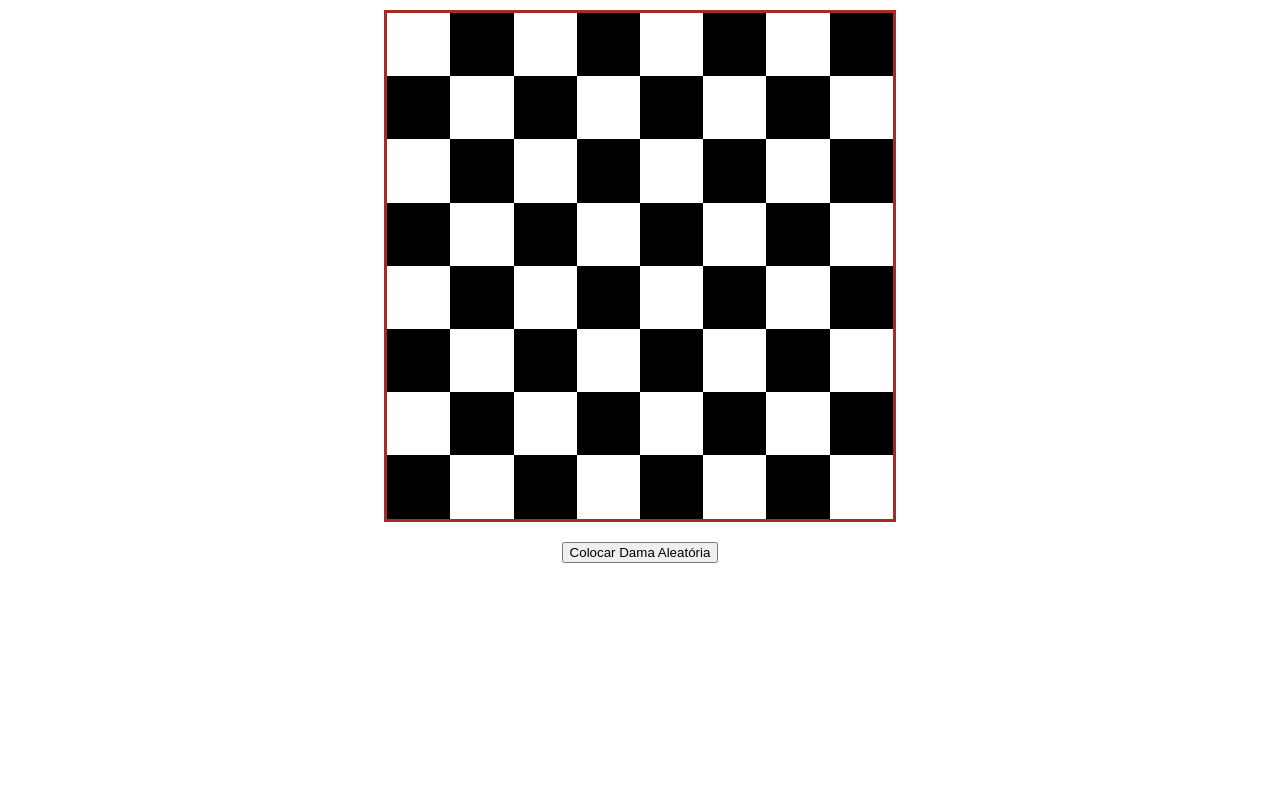
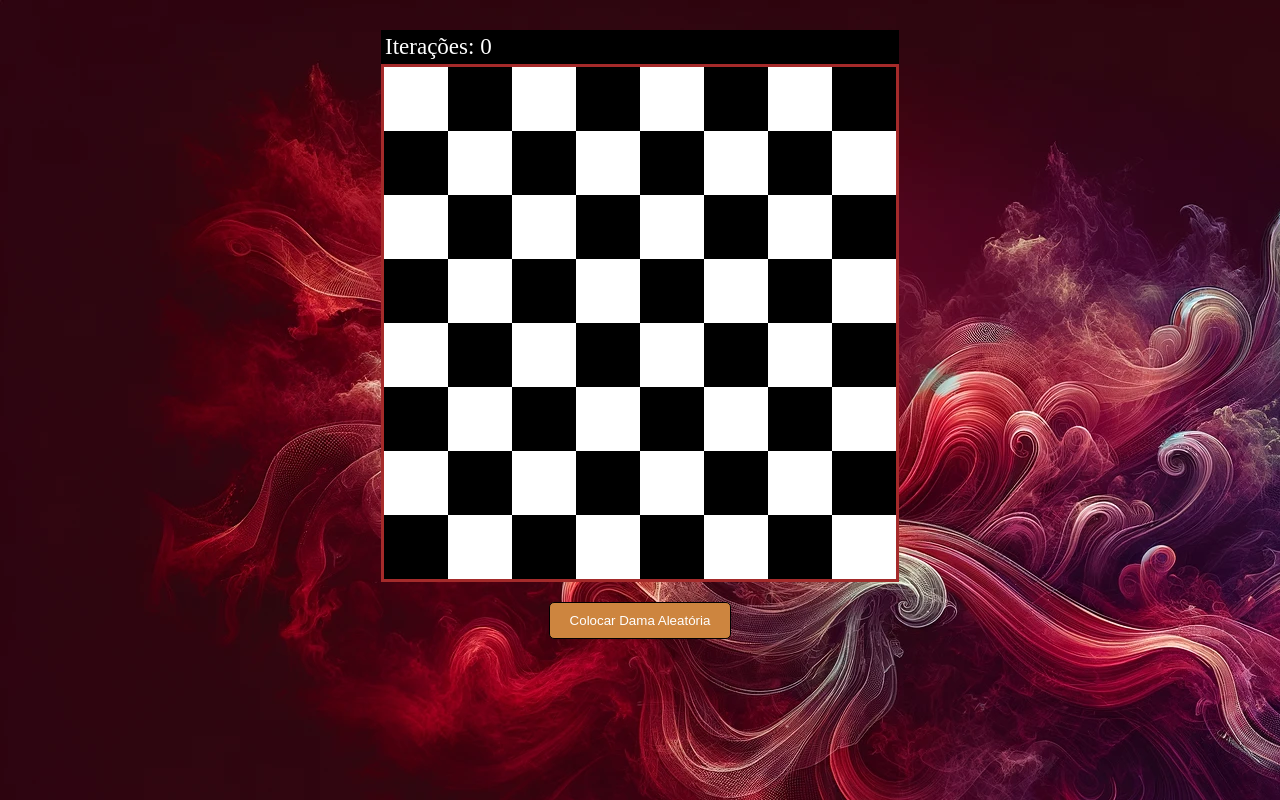
Before and after one commit to devgpb/eight_queen_angular, an Angular app: page / in a window 1280 px wide. Built offline with nearby package versions, Linux system fonts and the light colour scheme.

Commit message:
Visual fix

```diff
--- a/src/app/app.component.html
+++ b/src/app/app.component.html
@@ -1,2 +1,3 @@
-
-<app-board></app-board>
+<div class="case">
+  <app-board class="board"></app-board>
+</div>
--- a/src/app/app.component.scss
+++ b/src/app/app.component.scss
@@ -0,0 +1,5 @@
+.case{
+  width: 100%;
+  height: 100%;
+  background: url('../assets/fog.png');
+}
--- a/src/app/board/board.component.html
+++ b/src/app/board/board.component.html
@@ -1,15 +1,23 @@
+
+<div class="space"></div>
+
+<div class="hud">
+  <div class="counter">
+    Iterações: {{interacoes}}
+  </div>
+</div>
+
 <div class="board">
   <div class="row" *ngFor="let row of rows; let i = index">
-
     <div class="cell" *ngFor="let col of row; let j = index"
         [ngClass]="{
           'black': (i + j) % 2 === 1,
           'white': (i + j) % 2 === 0,
         }">
-      <!-- <div [ngClass]="{'analysis-indicator': col.event === 'blink'}"></div> -->
+      <div [ngClass]="{'analysis-indicator': col.event === 'blink'}"></div>
       <img *ngIf="col.status === 'queen'" src="assets/queen.png" alt="Queen">
       <!-- Todos os marcadores iniciam como amarelos -->
-      <!-- <div *ngIf="col.status === 'normal'" class="cell-indicator"></div>  -->
+      <!-- <div *ngIf="col.status === 'normal'" class="cell-indicator"></div> -->
       <!-- Marcadores verdes apenas para células atacadas por uma rainha -->
       <!-- <div *ngIf="col.status === 'attack'" class="attack-indicator"></div> -->
     </div>
--- a/src/app/board/board.component.scss
+++ b/src/app/board/board.component.scss
@@ -3,8 +3,26 @@
   flex-direction: column;
   width: 40%;
   height: auto;
-  margin: 10px auto;
+  margin: 0 auto;
   border: 3px solid brown;
+}
+
+.hud{
+  display: flex;
+  width: calc(40% + 6px);
+  margin: 0 auto;
+  background-color: black;
+  color: white;
+
+  .counter{
+    padding: 4px;
+    font-size: 23px;
+  }
+}
+
+.space{
+  height: 30px;
+  width: 1px;
 }
 
 .act{
@@ -13,7 +31,17 @@
   justify-content: center;
   margin-top: 20px;
   button{
+    background-color: #CD853F; /* Azul */
+    color: white;
+    padding: 10px 20px;
+    border: 1px solid black;
+    border-radius: 5px; /* Meio redondo */
+    cursor: pointer;
+    transition: background-color 0.3s;
+  }
 
+  button:hover {
+    background-color: #0056b3; /* Azul mais escuro ao passar o mouse */
   }
 }
 
@@ -37,6 +65,8 @@
 .white {
   background-color: white; // Um creme claro
 }
+
+
 
 .cell img {
   width: 100%;
--- a/src/app/board/board.component.ts
+++ b/src/app/board/board.component.ts
@@ -9,6 +9,9 @@ import { CommonModule } from '@angular/common';
   styleUrls: ['./board.component.scss'] // Caminho para os estilos específicos do componente.
 })
 export class BoardComponent {
+
+  public interacoes = 0
+
   // Inicializa uma matriz representando as células do tabuleiro com status 'normal' e valor 1.
   rows: { event: string, status: string, value: number }[][] = Array.from({ length: 8 }, () =>
     Array.from({ length: 8 }, () => ({ event: '', status: 'normal', value: 1 }))
@@ -17,6 +20,7 @@ export class BoardComponent {
   // Método assíncrono para iniciar a colocação de rainhas no tabuleiro.
   async placeRandomQueen() {
     this.clearBoard(); // Limpa o tabuleiro antes de começar.
+    this.interacoes = 0
     let graph = this.initializeGraph(); // Inicializa um grafo para controle das posições seguras.
     let success = await this.placeQueens(graph, 0); // Tenta colocar rainhas recursivamente.
     if (!success) {
@@ -33,6 +37,7 @@ export class BoardComponent {
   // Tenta colocar rainhas no tabuleiro de maneira recursiva.
   async placeQueens(graph: any[][], row: number) {
     if (row === 8) { // Base da recursão: todas as rainhas foram colocadas.
+      this.interacoes += 1
       return true;
     }
     for (let col = 0; col < 8; col++) {
@@ -40,9 +45,10 @@ export class BoardComponent {
         graph[row][col] = true; // Marca a posição no grafo.
         this.rows[row][col] = { event: '', status: 'queen', value: -1 }; // Atualiza a visualização.
         this.blink(row, col); // Aciona uma animação de blink.
-        await this.delay(200); // Espera por 200ms para visualização.
+        await this.delay(100); // Espera por 200ms para visualização.
 
         if (await this.placeQueens(graph, row + 1)) { // Recursão para a próxima linha.
+          this.interacoes += 1
           return true;
         }
 
@@ -50,6 +56,7 @@ export class BoardComponent {
         this.rows[row][col] = { event: '', status: 'normal', value: 1 }; // Restaura a célula.
       }
     }
+    this.interacoes += 1
     return false; // Retorna falso se não conseguir colocar uma rainha em nenhuma coluna desta linha.
   }
 
--- a/src/styles.scss
+++ b/src/styles.scss
@@ -1 +1,7 @@
 /* You can add global styles to this file, and also import other style files */
+body{
+  margin: 0;
+  height: 100vh;
+  // position: relative;
+  // top: -11px;
+}
```
Also changed, not shown: src/assets/fog.png (added).
